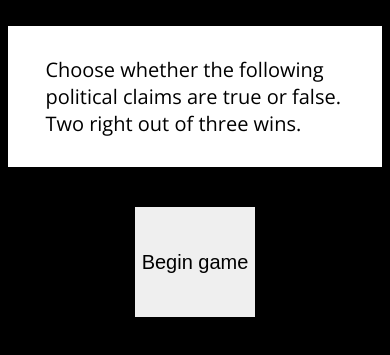
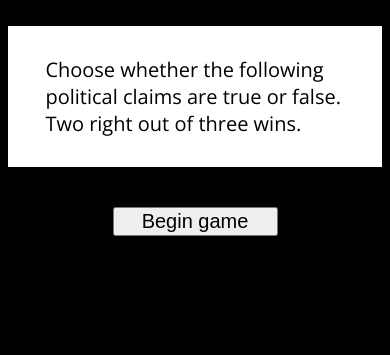
Before and after one commit to Phillycodequestor/gamebook, a plain HTML site: page index.html in a window 390 px wide. Shown: the part 185-540 px from the top of the page. Drawn offline with nearby package versions, Linux system fonts and the light colour scheme.

Commit message:
'newcommit'

```diff
--- a/style/style.css
+++ b/style/style.css
@@ -34,7 +34,7 @@ max-width: 600px;
 margin: 40px auto;
 display: flex;
 justify-content: space-between;
-height: 110px;
+
 }
 
 .hide{
@@ -54,13 +54,11 @@ font-family: 'Open Sans', sans-serif;
 }
 
 .button {
-width: 120px;
+width: 165px;
 font-size: 1.25em;
 display: none;
 margin-right: auto;
 margin-left: auto;
-height: 100px;
-border: 0;
 }
 
 
@@ -70,7 +68,4 @@ border: 0;
 font-size: 20px;
 	}
 
-	.button{
-		height: auto;
-	}
-	}
+}
```
